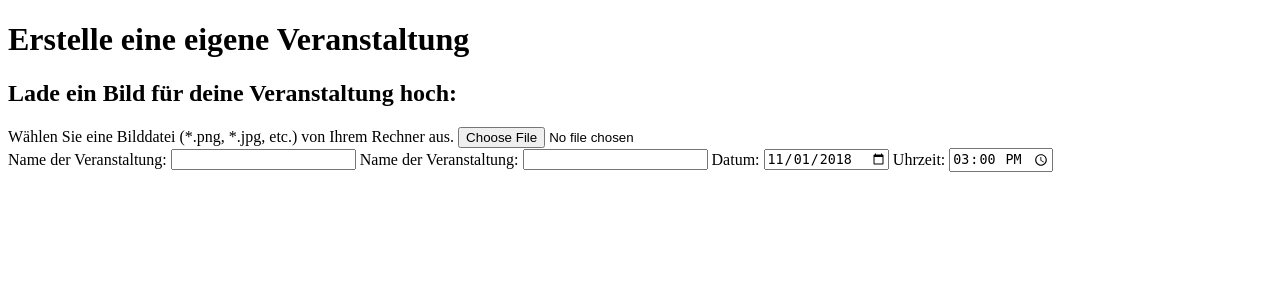
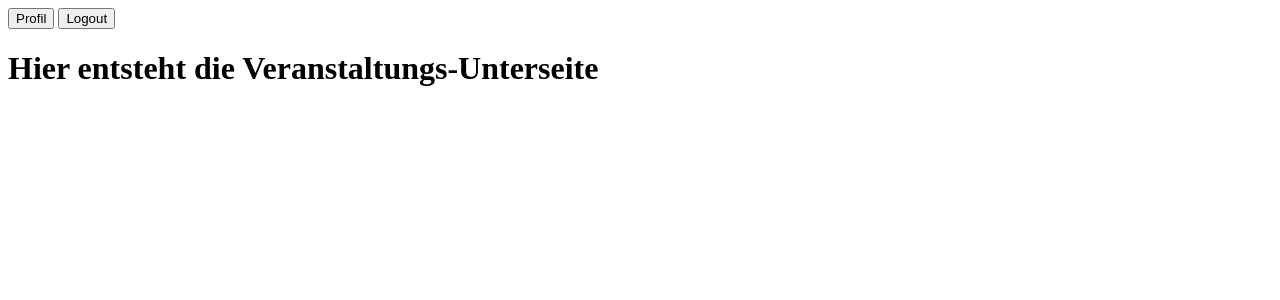
Before and after one commit to josiela/Medien-TEAM, a Node server app: template views/veranstaltung_unterseite.ejs in a window 1280 px wide. Shown: the top 300 px of the page. Run offline with Node 20, Linux system fonts and the light colour scheme; the template is opened without the code that fills it, so the values that code supplies are empty; some libraries are stand-ins or nearby versions.

Commit message:
update-ejs

```diff
--- a/views/profil_bearbeiten.ejs
+++ b/views/profil_bearbeiten.ejs
@@ -6,11 +6,11 @@
 
 	<body>
 		<div>
-			<h2>Schicken Sie uns was Schickes!</h2>
+			<h2>Zeig uns wie du aussiehst!</h2>
 			<form method="post" enctype="multipart/form-data">
 					<label> Wählen Sie eine Bilddatei (*.png, *.jpg, etc.) von Ihrem Rechner aus.
 					<input name="datei"
-					type="file" size="50" accept="image/*"> </label>
+					type="file" size="50" accept="text/*"> </label>
 				</form>
 			</div>
 
--- a/views/veranstaltung_unterseite.ejs
+++ b/views/veranstaltung_unterseite.ejs
@@ -6,33 +6,14 @@
 
 	<body>
 		<div>
-			<h1>Erstelle eine eigene Veranstaltung</h1>
+			<header>
+<!-- "Profil-Button", "Ausloggen-Button"-->
+				<button type="button" name="profil">Profil</button>
+				<button type="button" name="Ausloggen">Logout</button>
+			</header>
 		</div>
-		<div>
-			<h2>Lade ein Bild für deine Veranstaltung hoch: </h2>
-			<form method="post" enctype="multipart/form-data">
-					<label> Wählen Sie eine Bilddatei (*.png, *.jpg, etc.) von Ihrem Rechner aus.
-					<input name="datei"
-					type="file" size="50" accept="image/*"> </label>
-				</form>
-			</div>
-			<div>
-				<form>
-					<label for="text">Name der Veranstaltung: </label>
-					<input type="text" id="eventname">
-					<label for="text">Name der Veranstaltung: </label>
-					<input type="text" id="eventname">
-					<label for="date">Datum: </label>
-					<input id="date" type="date" value="2018-11-01">
-					<!-- Javascript:
-					var dateControl = document.querySelector('input[type="date"]');
-					dateControl.value = '2017-06-01';
-					-->
-					<label for="time">Uhrzeit: </label>
-					<input id="time" type="time" name="time" value="15:00">
 
-				</form>
-			</div>
+		<h1> Hier entsteht die Veranstaltungs-Unterseite</h1>
  <!--
  			"Büld"
 			"Name der Veranstaltung"
```
Also changed, not shown: package.json (+10 -2 lines), views/erste_schritte.ejs (+13 -0 lines), views/neue_Veranstaltung.ejs (+35 -0 lines), views/start-login.ejs (+8 -5 lines), events.db (added), users.db (added), 2 other files.
